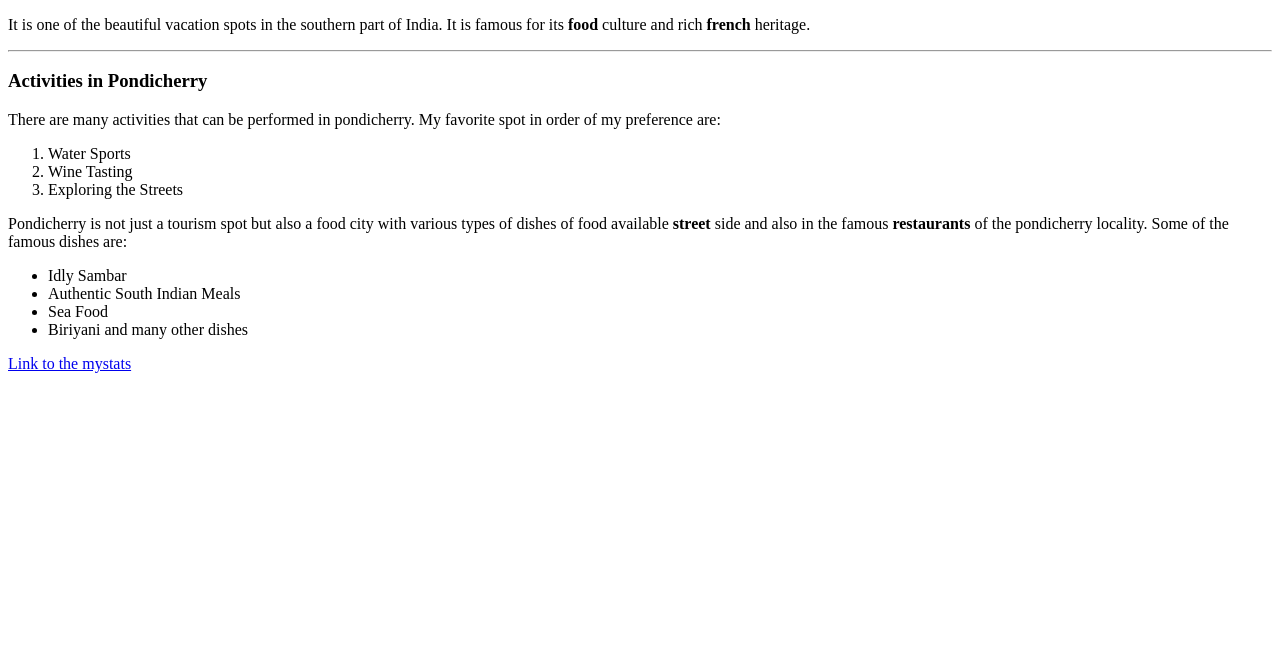
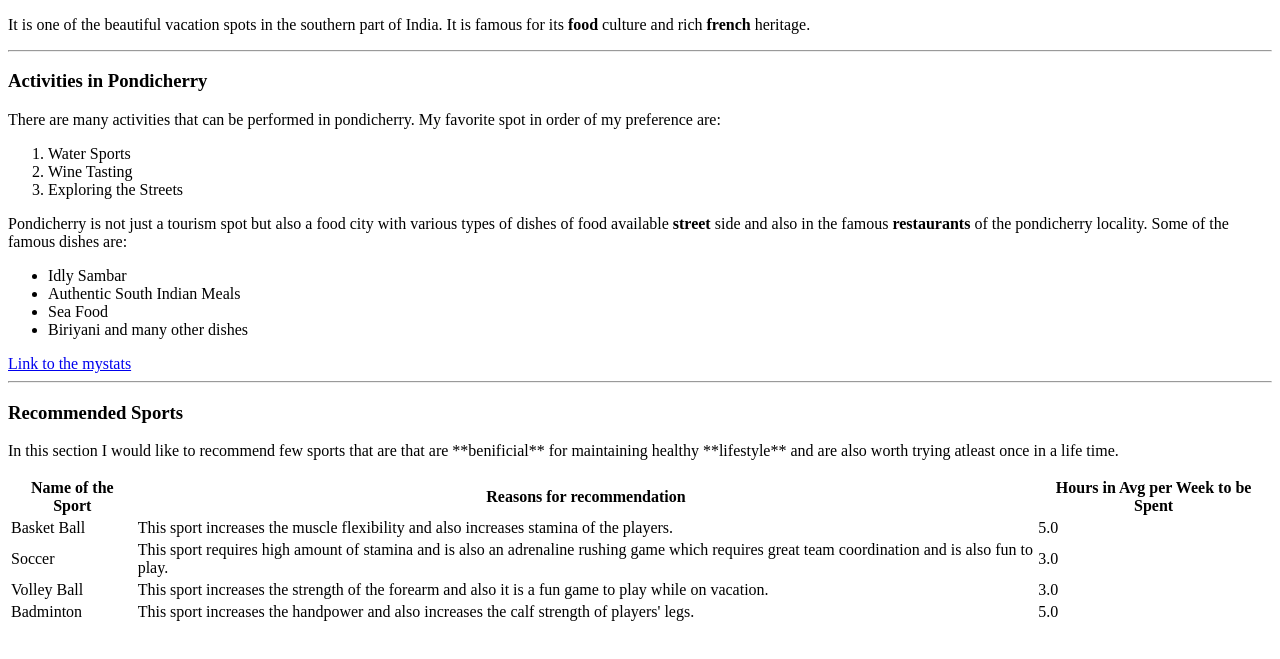
Before and after one commit to 44-563-WebApps-F23/44563-webapps-f23-assignment3-nikikumarbandaru, a plain HTML site: page index.html in a window 1280 px wide. Shown: the part 105-764 px from the top of the page. Drawn offline with Linux system fonts and the light colour scheme.

Commit message:
Added the table

```diff
--- a/index.html
+++ b/index.html
@@ -40,5 +40,39 @@ my preference are:
             <li>Biriyani and many other dishes</li>
         </ul>
         <a href="mystats.html">Link to the mystats</a>
+        <hr>
+        <h3>
+            Recommended Sports
+        </h3>
+        <p>
+            In this section I would like to recommend few sports that are that are **benificial** for maintaining healthy **lifestyle** and are also worth trying atleast once in a life time.
+        </p>
+        <table>
+            <tr>
+            <th> Name of the Sport </th>
+            <th> Reasons for recommendation </th>
+            <th> Hours in Avg per Week to be Spent </th>
+            </tr>
+            <tr>
+            <td> Basket Ball </td>
+            <td> This sport increases the muscle flexibility and also increases stamina of the players. </td>
+            <td> 5.0 </td>
+            </tr>
+            <tr>
+            <td> Soccer </td>
+            <td> This sport requires high amount of stamina and is also an adrenaline rushing game which requires great team coordination and is also fun to play. </td>
+            <td> 3.0 </td>
+            </tr>
+            <tr>
+            <td> Volley Ball </td>
+            <td> This sport increases the strength of the forearm and also it is a fun game to play while on vacation. </td>
+            <td> 3.0 </td>
+            </tr>
+            <tr>
+            <td> Badminton </td>
+            <td> This sport increases the handpower and also increases the calf strength of players' legs. </td>
+            <td> 5.0 </td>
+            </tr>
+        </table>
     </body>
 </html>
```
